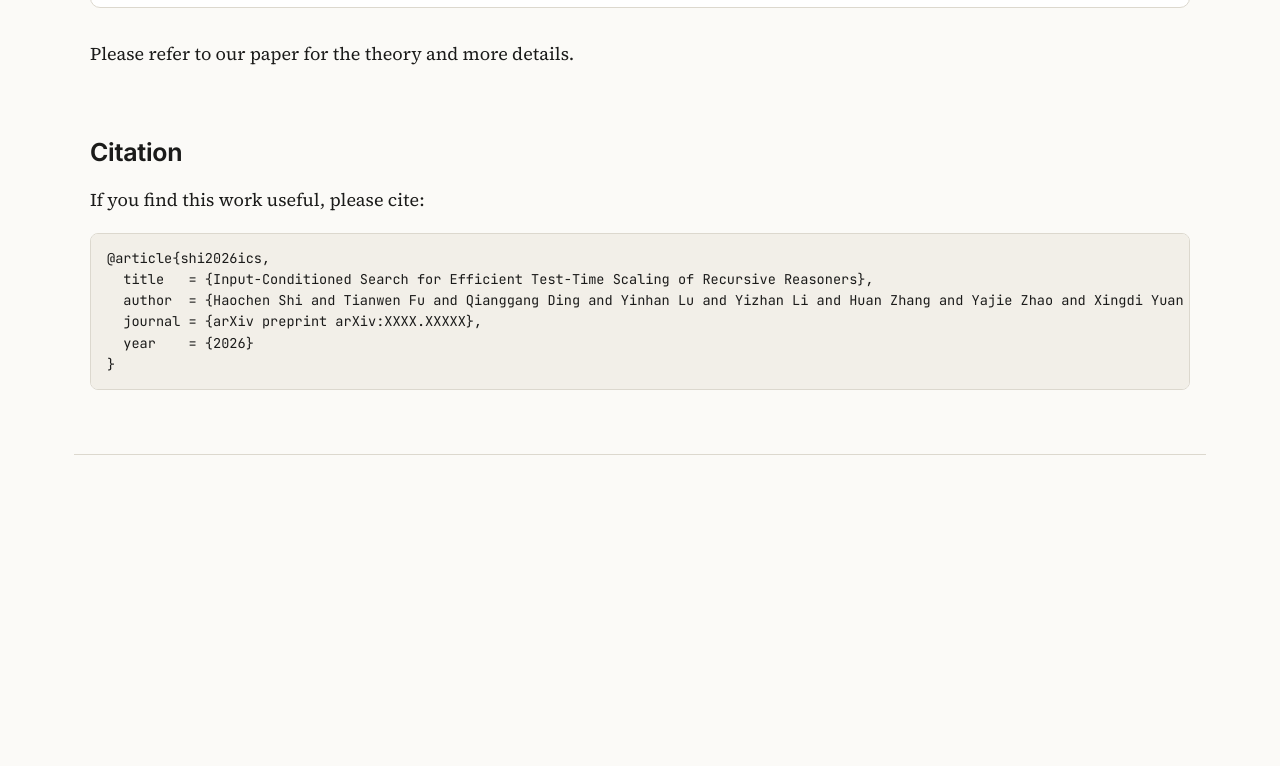
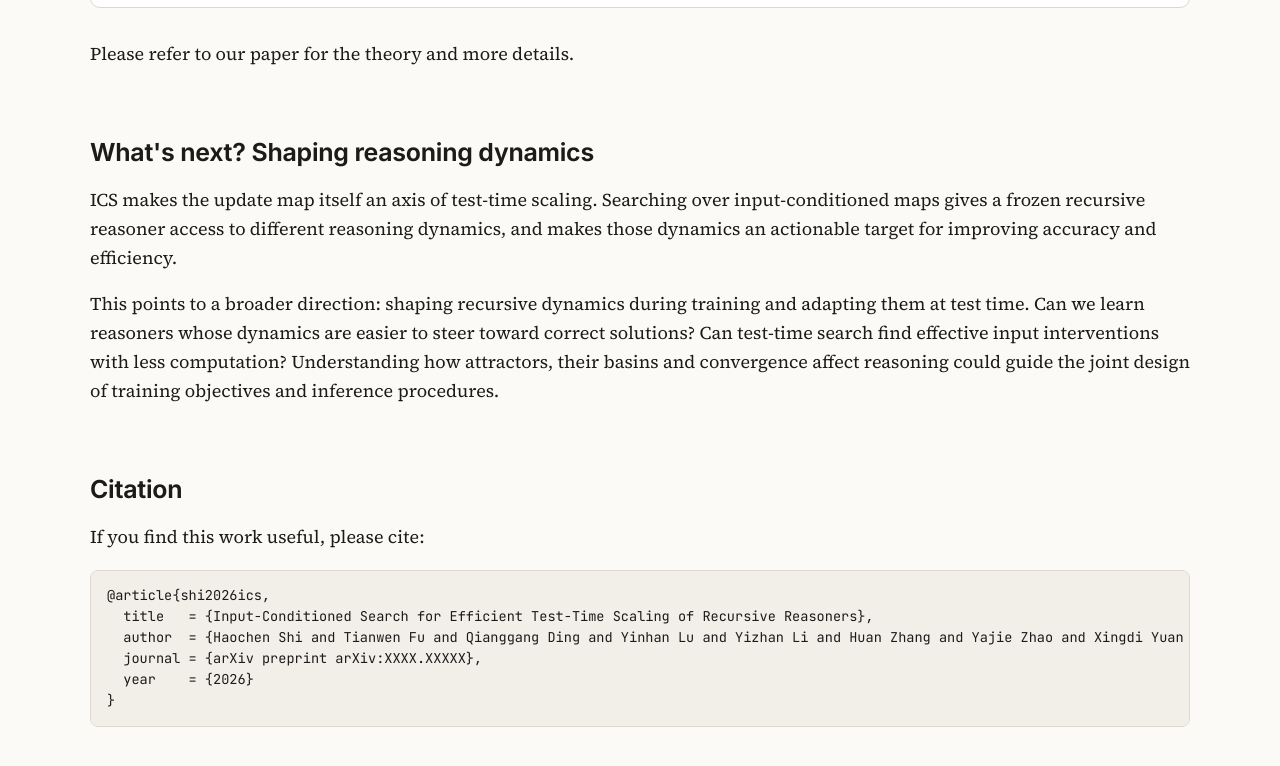
Before and after one commit to icsearch/icsearch.github.io, a plain HTML site: page index.html in a window 1280 px wide. Shown: the part 5469-6235 px from the top of the page. Before the commit the page ends 5988 px from the top, so only its background shows below. Drawn offline with Linux system fonts and the light colour scheme.

Commit message:
Deploy the project page built from 0ac05f9

```diff
--- a/index.html
+++ b/index.html
@@ -191,6 +191,17 @@
   </div>
   <p class="paper-ref">Please refer to our paper for the theory and more details.</p>
 </section>
+
+<section id="next" class="wrap">
+  <h2>What's next? Shaping reasoning dynamics</h2>
+  <p>ICS makes the update map itself an axis of test-time scaling. Searching over input-conditioned maps gives a frozen
+    recursive reasoner access to different reasoning dynamics, and makes those dynamics an actionable target for
+    improving accuracy and efficiency.</p>
+  <p>This points to a broader direction: shaping recursive dynamics during training and adapting them at test time.
+    Can we learn reasoners whose dynamics are easier to steer toward correct solutions? Can test-time search find
+    effective input interventions with less computation? Understanding how attractors, their basins and convergence
+    affect reasoning could guide the joint design of training objectives and inference procedures.</p>
+</section>
 <section id="citation" class="band"><h2>Citation</h2><p>If you find this work useful, please cite:</p><pre class="bibtex"><code>@article{shi2026ics,
   title   = {Input-Conditioned Search for Efficient Test-Time Scaling of Recursive Reasoners},
   author  = {Haochen Shi and Tianwen Fu and Qianggang Ding and Yinhan Lu and Yizhan Li and Huan Zhang and Yajie Zhao and Xingdi Yuan and Hengyang Lu and Bang Liu},
```
